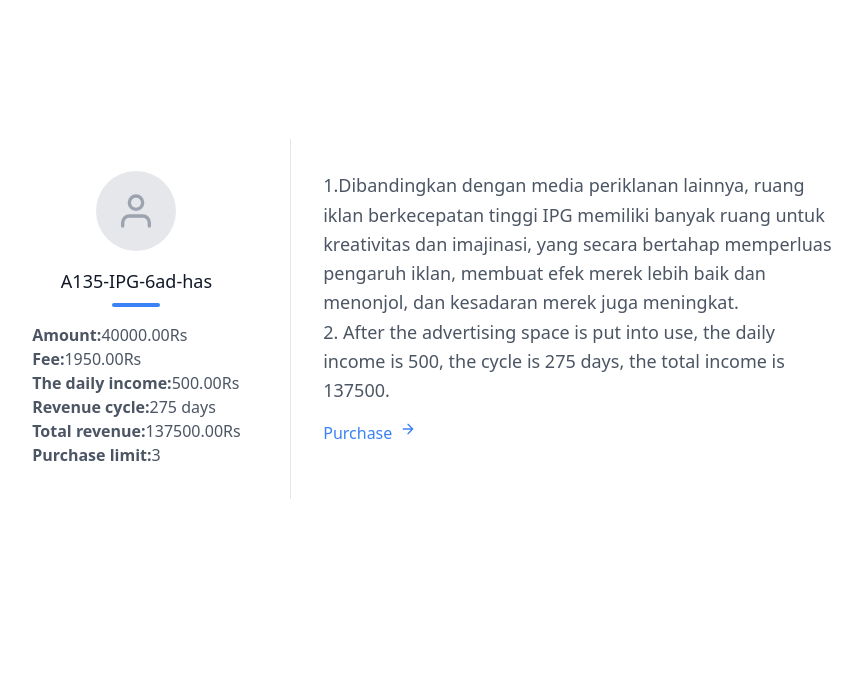
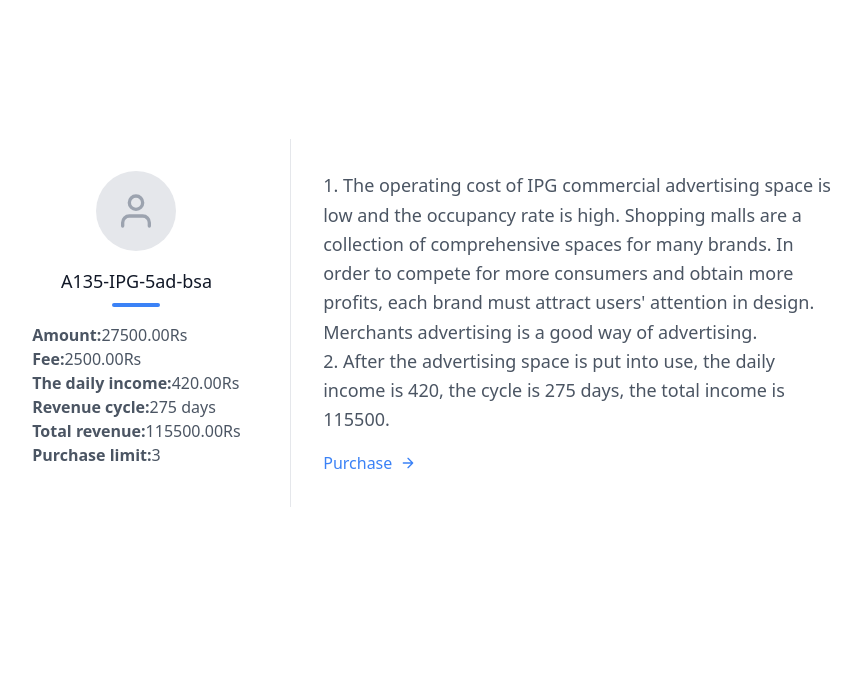
Before and after one commit to Atharwa135Prakash/A135IPG, a plain HTML site: page index.html in a window 1280 px wide. Shown: the part 2525-3200 px from the top of the page, without its empty margins (212-1074 px from the left). Drawn offline with nearby package versions, Linux system fonts and the light colour scheme.

Commit message:
Update index.html

```diff
--- a/index.html
+++ b/index.html
@@ -184,6 +184,46 @@
           </div>
 
 
+
+
+        <div class="container px-5 py-24 mx-auto flex flex-col">
+            <div class="lg:w-4/6 mx-auto">
+              <div class="flex flex-col sm:flex-row mt-10">
+                <div class="sm:w-1/3 text-center sm:pr-8 sm:py-8">
+                  <div class="w-20 h-20 rounded-full inline-flex items-center justify-center bg-gray-200 text-gray-400">
+                    <svg fill="none" stroke="currentColor" stroke-linecap="round" stroke-linejoin="round" stroke-width="2" class="w-10 h-10" viewBox="0 0 24 24">
+                      <path d="M20 21v-2a4 4 0 00-4-4H8a4 4 0 00-4 4v2"></path>
+                      <circle cx="12" cy="7" r="4"></circle>
+                    </svg>
+                  </div>
+                  <div class="flex flex-col items-center text-center justify-center">
+                    <h2 class="font-medium title-font mt-4 text-gray-900 text-lg">A135-IPG-5ad-bsa</h2>
+                    <div class="w-12 h-1 bg-blue-500 rounded mt-2 mb-4"></div>
+                    <p class="text-left">
+                     <b> Amount:</b>27500.00Rs <br>
+                     <b> Fee:</b>2500.00Rs <br>
+                     <b> The daily income:</b>420.00Rs <br>
+                     <b> Revenue cycle:</b>275 days <br>
+                      <b> Total revenue:</b>115500.00Rs <br>
+                     <b> Purchase limit:</b>3</p>
+                  </div>
+                </div>
+                <div class="sm:w-2/3 sm:pl-8 sm:py-8 sm:border-l border-gray-200 sm:border-t-0 border-t mt-4 pt-4 sm:mt-0 text-center sm:text-left">
+                  <p class="leading-relaxed text-lg mb-4">1. The operating cost of IPG commercial advertising space is low and the occupancy rate is high. Shopping malls are a collection of comprehensive spaces for many brands. In order to compete for more consumers and obtain more profits, each brand must attract users' attention in design. Merchants advertising is a good way of advertising.
+<br>
+                    2. After the advertising space is put into use, the daily income is 420, the cycle is 275 days, the total income is 115500.</p>
+                  <a href="payment.html" class="text-blue-500 inline-flex items-center">Purchase
+                    <svg fill="none" stroke="currentColor" stroke-linecap="round" stroke-linejoin="round" stroke-width="2" class="w-4 h-4 ml-2" viewBox="0 0 24 24">
+                      <path d="M5 12h14M12 5l7 7-7 7"></path>
+                    </svg>
+                  </a>
+                </div>
+              </div>
+            </div>
+          </div>
+
+
+
           <div class="container px-5 py-24 mx-auto flex flex-col">
             <div class="lg:w-4/6 mx-auto">
               <div class="flex flex-col sm:flex-row mt-10">
@@ -199,7 +239,7 @@
                     <div class="w-12 h-1 bg-blue-500 rounded mt-2 mb-4"></div>
                     <p class="text-left">
                      <b> Amount:</b>40000.00Rs <br>
-                     <b> Fee:</b>1950.00Rs <br>
+                     <b> Fee:</b>2500.00Rs <br>
                         <b> The daily income:</b>500.00Rs <br>
                      <b> Revenue cycle:</b>275 days <br>
                       <b> Total revenue:</b>137500.00Rs <br>
@@ -239,7 +279,7 @@
                     <div class="w-12 h-1 bg-blue-500 rounded mt-2 mb-4"></div>
                     <p class="text-left">
                      <b> Amount:</b>100000.00Rs <br>
-                     <b> Fee:</b>2500.00Rs <br>
+                     <b> Fee:</b>5000.00Rs <br>
                      <b> The daily income:</b>1000.00Rs <br>
                      <b> Revenue cycle:</b>275 days <br>
                       <b> Total revenue:</b>275000.00Rs<br>
@@ -277,7 +317,7 @@
                     <div class="w-12 h-1 bg-blue-500 rounded mt-2 mb-4"></div>
                     <p class="text-left">
                      <b> Amount:</b>300000.00Rs <br>
-                     <b> Fee:</b>2500.00Rs <br>
+                     <b> Fee:</b>6500.00Rs <br>
                      <b> The daily income:</b>3500.00Rs <br>
                      <b> Revenue cycle:</b>275 days <br>
                       <b> Total revenue:</b>962500.00Rs<br>
@@ -317,7 +357,7 @@
                     <div class="w-12 h-1 bg-blue-500 rounded mt-2 mb-4"></div>
                     <p class="text-left">
                      <b> Amount:</b>500000.00Rs <br>
-                     <b> Fee:</b>2500.00Rs <br>
+                     <b> Fee:</b>7500.00Rs <br>
                      <b> The daily income:</b>6000.00Rs <br>
                      <b> Revenue cycle:</b>275 days <br>
                       <b> Total revenue:</b>1650000.00Rs<br>
```
